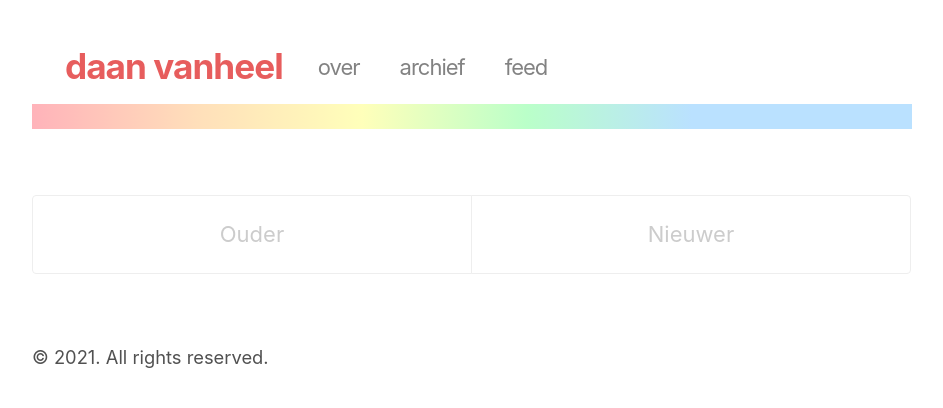
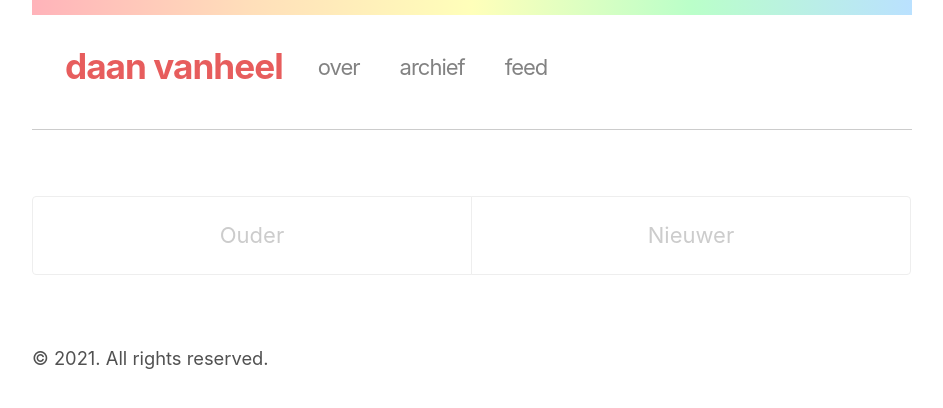
Before and after one commit to daanvanheel/daanvanheel.github.io, a Jekyll site: the page built from index.html, in a window 1280 px wide. Shown: the top 408 px of the page, without its empty margins (168-1111 px from the left). Built offline with Jekyll 4.4.1, drawn with Linux system fonts in a browser that asks for light colours; the list of posts is cut into pages by our own code.

Commit message:
update masthead

```diff
--- a/_sass/_masthead.scss
+++ b/_sass/_masthead.scss
@@ -10,6 +10,9 @@
   background-position: top;
   border-bottom: 1px solid $gray-2;
   margin-bottom: 1.5rem;
+  margin-left: 0;
+  margin-right: 0;
+  width: 100%;
 }
 
 .masthead-title {
--- a/_sass/_midsize.scss
+++ b/_sass/_midsize.scss
@@ -1,11 +1,5 @@
 @media screen and (min-width: $medium-breakpoint) {
 
-  .masthead {
-    background-image: linear-gradient(to right,  #ffb3ba,#ffdfba,#ffffba, #baffc9,#bae1ff 75%);
-    background-size: 100% 25px;
-    background-position: bottom;
-    border: 0;
-  }
 
   .masthead-title {
     padding-bottom: 0.8rem;
```
